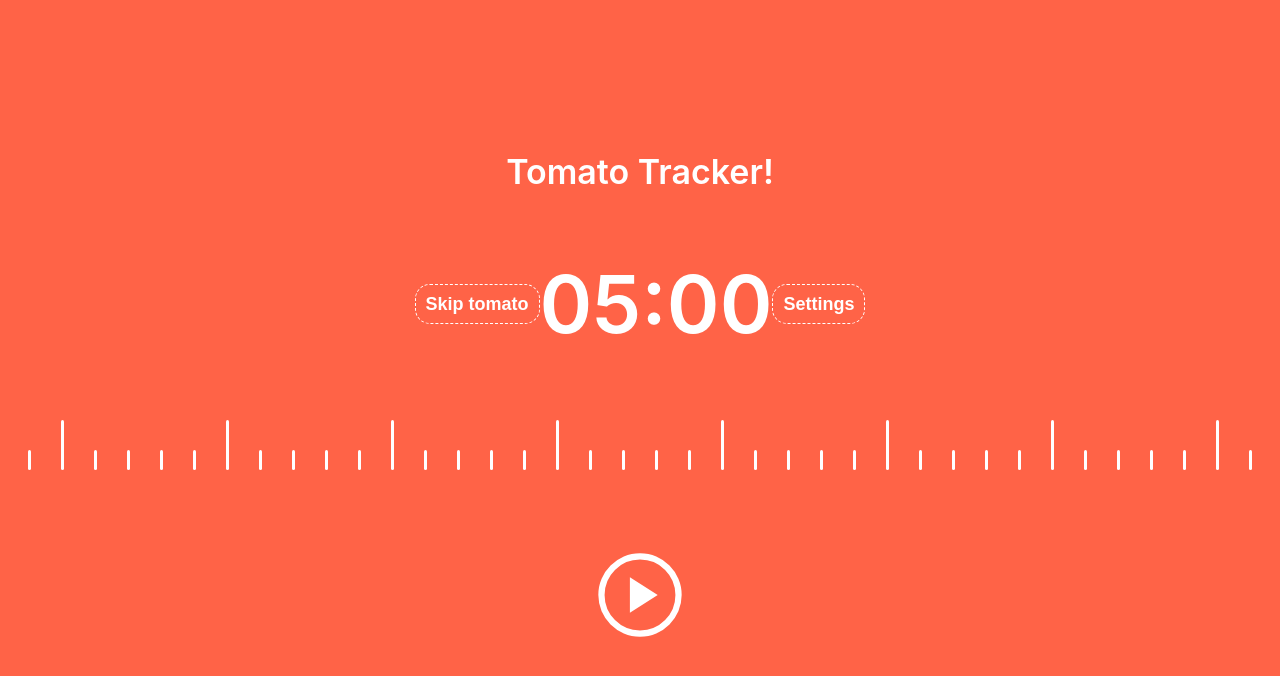
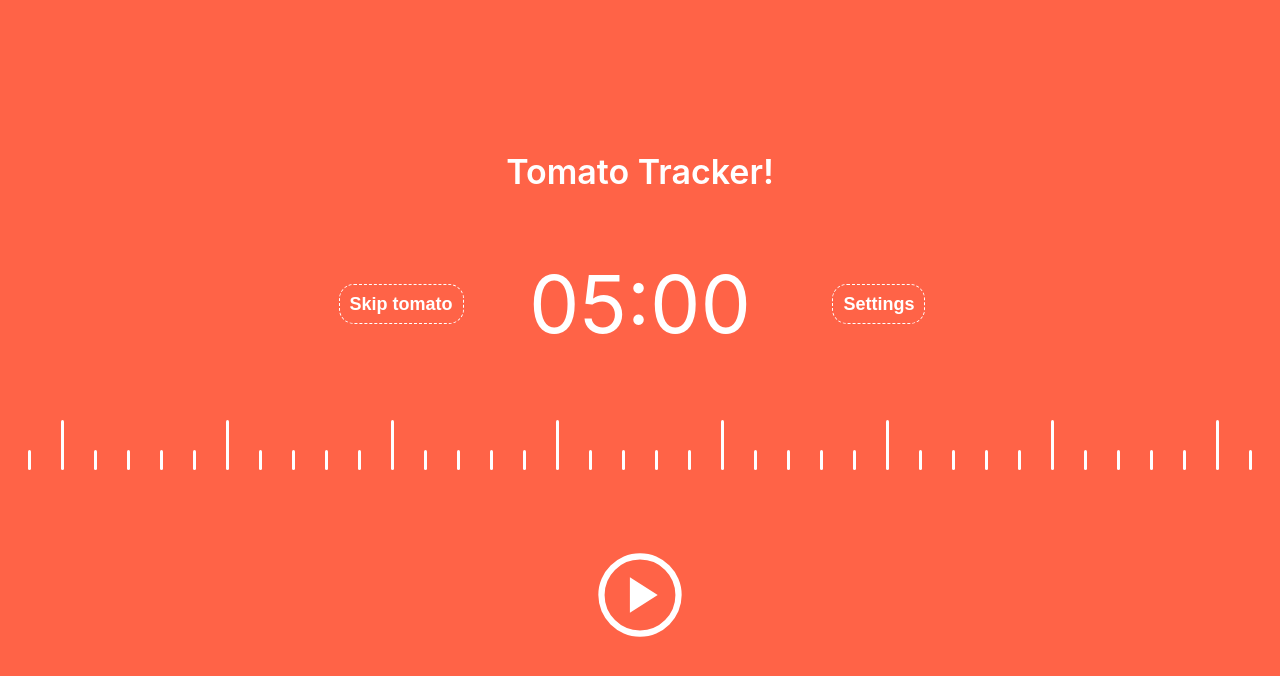
Before and after one commit to EngiFrost/tomato-tracker, a React (Create React App) app: page / in a window 1280 px wide. Shown: the top 676 px of the page. Built offline with nearby package versions, Linux system fonts and the light colour scheme.

Commit message:
improved tracker styles

```diff
--- a/src/components/TimerBar/TimerBar.tsx
+++ b/src/components/TimerBar/TimerBar.tsx
@@ -11,7 +11,7 @@ export const TimerBar = ({ time }: Props) => {
   return (
     <S.Wrapper offset={time}>
       {bars.map((value) => (
-        <S.Bar isEnlarged={value % 5 === 0} />
+        <S.Bar key={value} isEnlarged={value % 5 === 0} />
       ))}
     </S.Wrapper>
   );
--- a/src/components/Tracker/Tracker.tsx
+++ b/src/components/Tracker/Tracker.tsx
@@ -27,9 +27,15 @@ export const Tracker: FC = () => {
       <S.Title>Tomato Tracker!</S.Title>
 
       <S.InfoSection>
-        <S.Button label={`Skip ${mode}`} />
+        <S.BtnWrapper>
+          <S.Button label={`Skip ${mode}`} />
+        </S.BtnWrapper>
+
         <S.Timer>{H.formatTime(time)}</S.Timer>
-        <S.Button label="Settings" />
+
+        <S.BtnWrapper>
+          <S.Button label="Settings" />
+        </S.BtnWrapper>
       </S.InfoSection>
 
       <TimerBar time={time} />
--- a/src/components/Tracker/styles.ts
+++ b/src/components/Tracker/styles.ts
@@ -13,22 +13,34 @@ export const TrackerWrapper = styled.div`
 
 const Font = styled.div`
   color: white;
-  font-weight: 600;
+  line-height: 34px;
 `;
 
 export const Title = styled(Font)`
   font-size: 34px;
-  line-height: 34px;
+  font-weight: 600;
 `;
 
 export const InfoSection = styled.div`
   display: flex;
   align-items: center;
+  width: 70%;
+  min-width: 700px;
 `;
 
 export const Timer = styled(Font)`
   font-size: 80px;
   line-height: 80px;
+
+  display: flex;
+  justify-content: center;
+  flex: 1;
+`;
+
+export const BtnWrapper = styled.div`
+  display: flex;
+  flex: 1;
+  justify-content: center;
 `;
 
 export const Button = styled.button<{ label: string }>`
```
